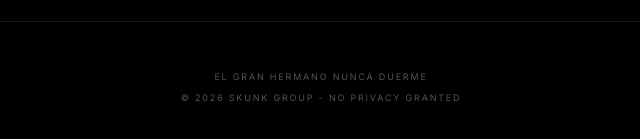
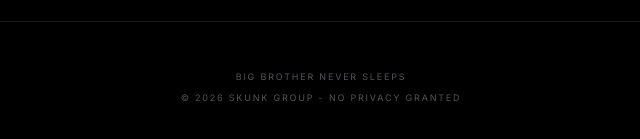
Before and after one commit to skunkrogers/skunkrogers.github.io, a plain HTML site: page index.html in a window 1280 px wide. Shown: the part 3258-3397 px from the top of the page, 319-959 px from the left. Drawn offline with nearby package versions, Linux system fonts and the light colour scheme.

Commit message:
Update index.html

```diff
--- a/index.html
+++ b/index.html
@@ -281,7 +281,7 @@
     </section>
 
     <footer class="py-12 border-t border-zinc-900 bg-black text-center text-[9px] text-zinc-600 uppercase tracking-[0.2em] px-4">
-        <p data-i18n="footer_slogan">EL GRAN HERMANO NUNCA DUERME</p>
+        <p data-i18n="footer_slogan">BIG BROTHER NEVER SLEEPS</p>
         <p class="mt-2">&copy; 2026 SKUNK GROUP - NO PRIVACY GRANTED</p>
     </footer>
 
```
